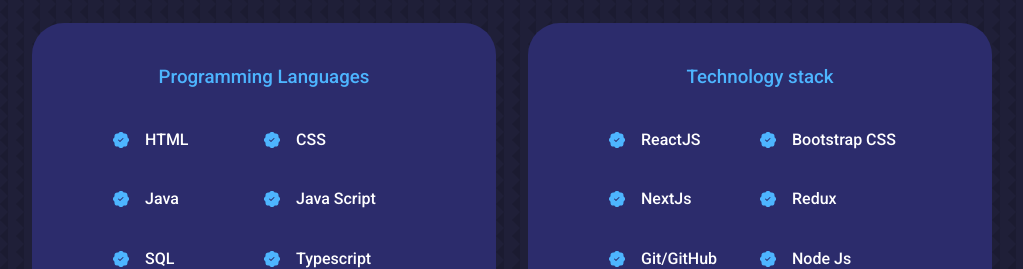
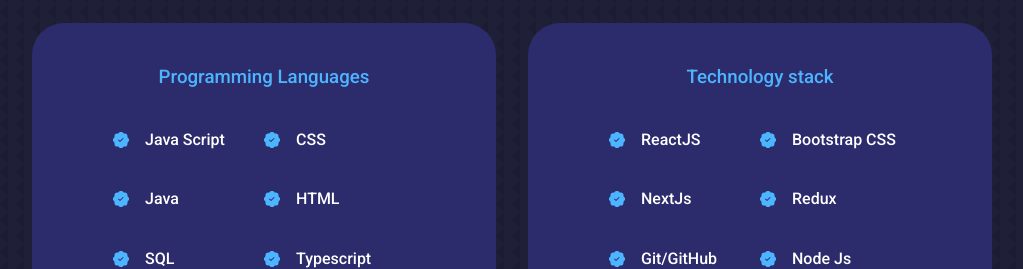
Before and after one commit to adershgr/react-portfolio, a React (Create React App) app: page / in a window 1280 px wide. Shown: the part 1260-1529 px from the top of the page, without its empty margins (128-1151 px from the left). Built offline with nearby package versions, Linux system fonts and the light colour scheme.

Commit message:
tech-stack updated :)

```diff
--- a/src/components/experience/Experience.jsx
+++ b/src/components/experience/Experience.jsx
@@ -13,7 +13,7 @@
           <div className="experience__content">
           <article className="experience__details">
               <BsFillPatchCheckFill className="experience__details-icon" />
-              <h4>HTML</h4>
+              <h4>Java Script</h4>
             </article>
             <article className="experience__details">
               <BsFillPatchCheckFill className="experience__details-icon" />
@@ -25,7 +25,7 @@
             </article>
             <article className="experience__details">
               <BsFillPatchCheckFill className="experience__details-icon" />
-              <h4>Java Script</h4>
+              <h4>HTML</h4>
             </article>
              <article className="experience__details">
               <BsFillPatchCheckFill className="experience__details-icon" />
```
